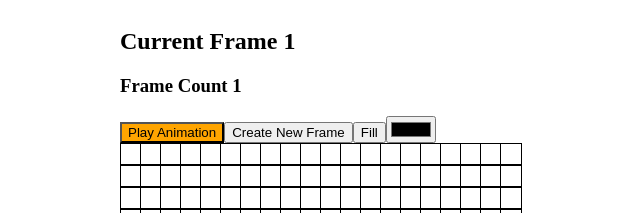
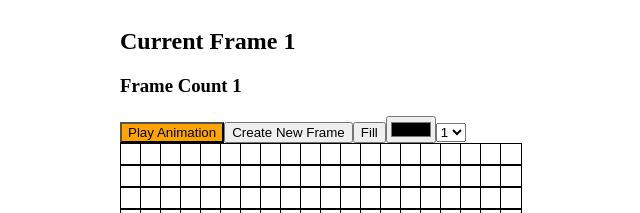
Before and after one commit to tomcorey26/pixel-animator, a React (Create React App) app: page / in a window 1280 px wide. Shown: the top 213 px of the page, without its empty margins (320-960 px from the left). Built offline with nearby package versions, Linux system fonts and the light colour scheme.

Commit message:
added frame selector

```diff
--- a/package.json
+++ b/package.json
@@ -11,6 +11,7 @@
     "@types/react": "^16.9.17",
     "@types/react-dom": "^16.9.4",
     "immer": "^5.1.0",
+    "node-sass": "^4.13.1",
     "react": "^16.12.0",
     "react-dom": "^16.12.0",
     "react-scripts": "3.3.0",
--- a/src/App.tsx
+++ b/src/App.tsx
@@ -1,5 +1,6 @@
 import React from "react";
 import AnimationCreator from "./components/AnimationCreator";
+import "./styles.scss";
 
 const App: React.FC = () => {
   return (
--- a/src/components/AnimationCreator.tsx
+++ b/src/components/AnimationCreator.tsx
@@ -139,6 +139,16 @@ const AnimationCreator: React.FC = () => {
         onChange={handleColorChange}
       />
 
+      <form style={{ display: "inline-block" }}>
+        <select onChange={e => setFrameIdx(Number(e.target.value))}>
+          {frames.map((frame, i) => (
+            <option key={i} value={i} selected={i === frameIdx ? true : false}>
+              {i + 1}
+            </option>
+          ))}
+        </select>
+      </form>
+
       <>
         <Grid
           grid={frames[frameIdx]}
--- /dev/null
+++ b/src/styles.scss
@@ -0,0 +1,10 @@
+.title {
+  display: flex;
+  justify-content: space-evenly;
+  align-items: center;
+}
+
+// display: "flex",
+//           transform: `translateX(${translateValue}px)`,
+//           transition: "transform ease-out 0.45s"
+//         }}
```
Also changed, not shown: 1 other file (tests, documents, lock files or other folders).
